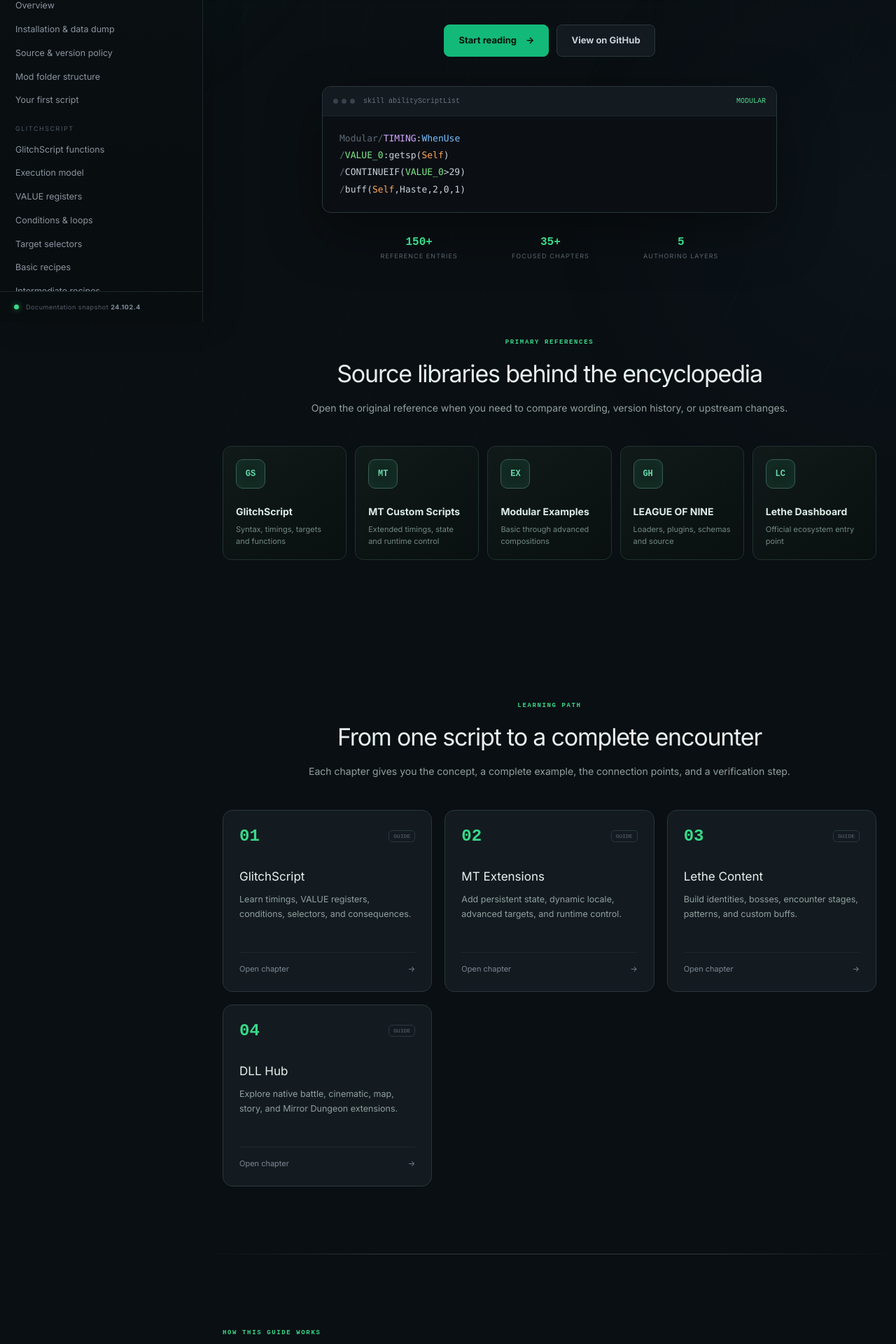
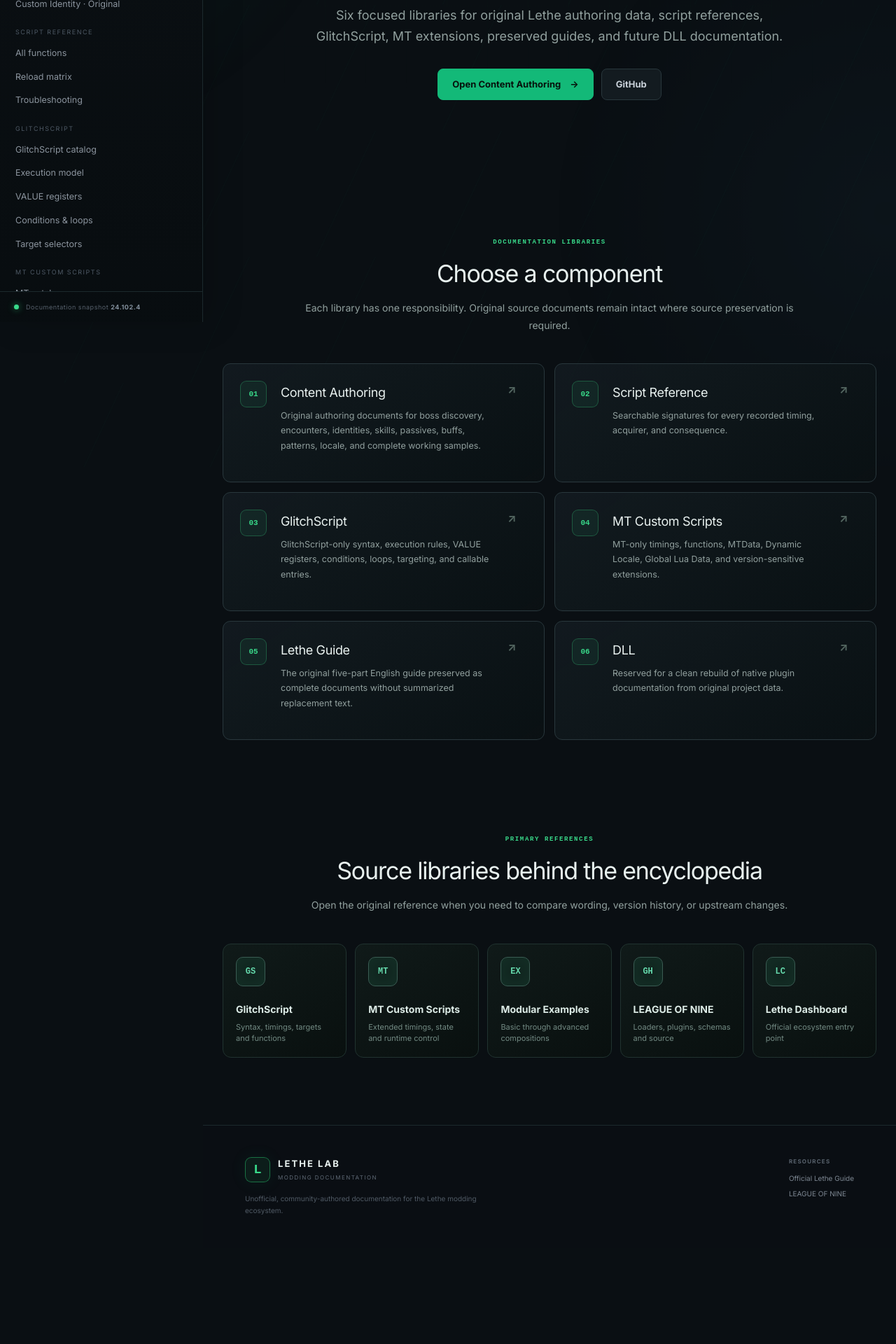
Before and after one commit to AIGhostWriter/limbus-modding-guide, a React (Vite) app: page / in a window 1280 px wide. Shown: the part 340-2260 px from the top of the page at 70% size. After the commit the page ends 2123 px from the top, so only its background shows below. Built offline with nearby package versions, Linux system fonts and the light colour scheme.

Commit message:
Rebuild site around six documentation libraries

```diff
--- a/src/App.tsx
+++ b/src/App.tsx
@@ -34,21 +34,25 @@ function Sidebar({ open, close }: { open: boolean; close: () => void }) {
 
 function Home() {
   const cards = [
-    ['01','GlitchScript','Learn timings, VALUE registers, conditions, selectors, and consequences.','/docs/glitch/structure'],
-    ['02','MT Extensions','Add persistent state, dynamic locale, advanced targets, and runtime control.','/docs/mt/overview'],
-    ['03','Lethe Content','Build identities, bosses, encounter stages, patterns, and custom buffs.','/docs/content/encounter'],
-    ['04','DLL Hub','Explore native battle, cinematic, map, story, and Mirror Dungeon extensions.','/docs/dll'],
+    ['01','Content Authoring','Original authoring documents for boss discovery, encounters, identities, skills, passives, buffs, patterns, locale, and complete working samples.','/docs/original/chapter-1'],
+    ['02','Script Reference','Searchable signatures for every recorded timing, acquirer, and consequence.','/docs/reference/functions'],
+    ['03','GlitchScript','GlitchScript-only syntax, execution rules, VALUE registers, conditions, loops, targeting, and callable entries.','/docs/reference/glitch'],
+    ['04','MT Custom Scripts','MT-only timings, functions, MTData, Dynamic Locale, Global Lua Data, and version-sensitive extensions.','/docs/reference/mt'],
+    ['05','Lethe Guide','The original five-part English guide preserved as complete documents without summarized replacement text.','/docs/original/chapter-1'],
+    ['06','DLL','Reserved for a clean rebuild of native plugin documentation from original project data.','/docs/dll'],
   ]
   return <div className="home">
     <section className="hero">
       <div className="hero-grid" /><div className="hero-glow" />
       <div className="hero-inner">
         <h1><span>Lethe</span><br />Guide</h1>
-        <p>A complete, searchable encyclopedia for Limbus Company data authoring, Modular scripting, encounters, assets, and native plugins.</p>
-        <div className="hero-actions"><Link className="button primary" to="/docs/overview">Start reading <span>→</span></Link><a className="button secondary" href="https://github.com/AIGhostWriter/limbus-modding-guide" target="_blank" rel="noreferrer">View on GitHub</a></div>
-        <div className="quick-code"><div className="code-top"><span><i /><i /><i /></span><b>skill abilityScriptList</b><em>MODULAR</em></div><pre><code><span className="c-dim">Modular/</span><span className="c-purple">TIMING</span>:<span className="c-blue">WhenUse</span><br /><span className="c-dim">/</span><span className="c-green">VALUE_0</span>:getsp(<span className="c-orange">Self</span>)<br /><span className="c-dim">/</span>CONTINUEIF(<span className="c-green">VALUE_0</span>&gt;29)<br /><span className="c-dim">/</span>buff(<span className="c-orange">Self</span>,Haste,2,0,1)</code></pre></div>
-        <div className="hero-stats"><div><b>150+</b><span>reference entries</span></div><div><b>35+</b><span>focused chapters</span></div><div><b>5</b><span>authoring layers</span></div></div>
+        <p>Six focused libraries for original Lethe authoring data, script references, GlitchScript, MT extensions, preserved guides, and future DLL documentation.</p>
+        <div className="hero-actions"><Link className="button primary" to="/docs/original/chapter-1">Open Content Authoring <span>→</span></Link><a className="button secondary" href="https://github.com/AIGhostWriter/limbus-modding-guide" target="_blank" rel="noreferrer">GitHub</a></div>
       </div>
+    </section>
+    <section className="home-section component-index">
+      <div className="section-title"><span>DOCUMENTATION LIBRARIES</span><h2>Choose a component</h2><p>Each library has one responsibility. Original source documents remain intact where source preservation is required.</p></div>
+      <div className="hub-grid">{cards.map(([n,title,desc,to]) => <Link to={to} className="hub-card" key={n}><span>{n}</span><div><h3>{title}</h3><p>{desc}</p></div><b>↗</b></Link>)}</div>
     </section>
     <section className="home-section references">
       <div className="section-title"><span>PRIMARY REFERENCES</span><h2>Source libraries behind the encyclopedia</h2><p>Open the original reference when you need to compare wording, version history, or upstream changes.</p></div>
@@ -59,15 +63,6 @@ function Home() {
         <a href="https://github.com/LEAGUE-OF-NINE" target="_blank" rel="noreferrer"><i>GH</i><b>LEAGUE OF NINE</b><span>Loaders, plugins, schemas and source</span></a>
         <a href="https://lethelc.site/dashboard" target="_blank" rel="noreferrer"><i>LC</i><b>Lethe Dashboard</b><span>Official ecosystem entry point</span></a>
       </div>
-    </section>
-    <section className="home-section">
-      <div className="section-title"><span>LEARNING PATH</span><h2>From one script to a complete encounter</h2><p>Each chapter gives you the concept, a complete example, the connection points, and a verification step.</p></div>
-      <div className="path-grid">{cards.map(([n,title,desc,to]) => <Link to={to} className="path-card" key={n}><div className="path-top"><b>{n}</b><span>GUIDE</span></div><h3>{title}</h3><p>{desc}</p><footer>Open chapter <span>→</span></footer></Link>)}</div>
-    </section>
-    <div className="divider" />
-    <section className="home-section split">
-      <div><span className="eyebrow">HOW THIS GUIDE WORKS</span><h2>Documentation that follows the actual data graph.</h2><p>Official Lethe-style chapters explain the complete record chain. Code-first examples show where each script belongs and what to check when it fails.</p><ul className="check-list"><li>Complete JSON and Modular examples</li><li>Field-level explanations and ID contracts</li><li>Version and timing restrictions</li><li>Minimal probes for reliable debugging</li></ul></div>
-      <div className="stack-card"><div><span>01</span><b>Load</b><small>Did Lethe read the file?</small></div><div><span>02</span><b>Connect</b><small>Do all referenced IDs resolve?</small></div><div><span>03</span><b>Trigger</b><small>Does the timing fire for this owner?</small></div><div><span>04</span><b>Execute</b><small>Does the consequence accept this target?</small></div></div>
     </section>
     <Footer />
   </div>
@@ -106,21 +101,7 @@ function DocsRoute() {
     '/docs/original/chapter-4': ['Chapter 4', () => import('./content/lethe-guide/chapter4.md?raw').then(m=>m.default)],
     '/docs/original/identity': ['Custom Identity Guide', () => import('./content/lethe-guide/identity.md?raw').then(m=>m.default)],
   }
-  const dllDocuments: Record<string, [string, () => Promise<string>]> = {
-    '/docs/dll/animated-map-support': ['AnimatedMapSupport', () => import('./content/dll/animated-map.md?raw').then(m=>m.default)],
-    '/docs/dll/gif-map-support': ['GifMapSupport', () => import('./content/dll/gif-map.md?raw').then(m=>m.default)],
-    '/docs/dll/battle-cinematic-player': ['BattleCinematicPlayer', () => Promise.all([import('./content/dll/cinematic-readme.md?raw'),import('./content/dll/cinematic-native.md?raw'),import('./content/dll/cinematic-research.md?raw')]).then(ms=>ms.map(m=>m.default).join('\n\n---\n\n'))],
-    '/docs/dll/battle-message': ['BattleMessage', () => import('./content/dll/battle-message.md?raw').then(m=>m.default)],
-    '/docs/dll/fire-field-forcer': ['FireFieldForcer / AlphaStrike', () => Promise.all([import('./content/dll/fire-field.md?raw'),import('./content/dll/alpha-strike.md?raw')]).then(ms=>ms.map(m=>m.default).join('\n\n---\n\n'))],
-    '/docs/dll/skill-interrupter': ['SkillInterrupter', () => import('./content/dll/skill-interrupter.md?raw').then(m=>m.default)],
-    '/docs/dll/gwangyeoknansa': ['GwangYeokNansa', () => import('./content/dll/gwang.md?raw').then(m=>m.default)],
-    '/docs/dll/lyrics-override': ['LyricsOverride', () => import('./content/dll/lyrics.md?raw').then(m=>m.default)],
-    '/docs/dll/story-script-loader': ['StoryScriptLoader', () => import('./content/dll/story-loader.md?raw').then(m=>m.default)],
-    '/docs/dll/md-offline': ['MDOffline', () => Promise.all([import('./content/dll/md-plan.md?raw'),import('./content/dll/md-encounter.md?raw')]).then(ms=>ms.map(m=>m.default).join('\n\n---\n\n'))],
-    '/docs/dll/motions': ['Motions', () => import('./content/dll/motions.md?raw').then(m=>m.default)],
-  }
   if (originals[location.pathname]) return <AsyncMarkdownDocument label={originals[location.pathname][0]} loader={originals[location.pathname][1]} />
-  if (dllDocuments[location.pathname]) return <AsyncMarkdownDocument collection="DLL" label={dllDocuments[location.pathname][0]} loader={dllDocuments[location.pathname][1]} />
   if (location.pathname === '/docs/reference/glitch') return <FunctionCatalog key="glitch" lockedSource="glitch" title="GlitchScript catalog" />
   if (location.pathname === '/docs/reference/mt') return <FunctionCatalog key="mt" lockedSource="mt" title="MT Custom Scripts catalog" />
   if (location.pathname === '/docs/reference/functions') return <FunctionCatalog key="all" title="Complete function catalog" />
--- a/src/data/docs.ts
+++ b/src/data/docs.ts
@@ -2,14 +2,12 @@ export type DocSection = { title: string; body: string; code?: string; language?
 export type DocPage = { title: string; kicker: string; summary: string; sections: DocSection[] }
 
 export const navGroups: { label: string; items: [string, string][] }[] = [
-  { label: 'SCRIPT REFERENCE', items: [['GlitchScript catalog','/docs/reference/glitch'],['MT Custom Scripts catalog','/docs/reference/mt'],['All functions','/docs/reference/functions']] },
-  { label: 'START HERE', items: [['Overview','/docs/overview'],['Installation & data dump','/docs/install'],['Source & version policy','/docs/sources'],['Mod folder structure','/docs/file-structure'],['Your first script','/docs/first-script']] },
-  { label: 'GLITCHSCRIPT', items: [['GlitchScript functions','/docs/reference/glitch'],['Execution model','/docs/glitch/structure'],['VALUE registers','/docs/glitch/values'],['Conditions & loops','/docs/glitch/conditions'],['Target selectors','/docs/glitch/targeting'],['Basic recipes','/docs/recipes/basic'],['Intermediate recipes','/docs/recipes/intermediate'],['Advanced recipes','/docs/recipes/advanced']] },
-  { label: 'MT CUSTOM SCRIPTS', items: [['MT functions & timings','/docs/reference/mt'],['MT extensions','/docs/mt/overview'],['MTData','/docs/mt/data'],['Dynamic Locale','/docs/mt/locale'],['Global Lua Data','/docs/mt/lua'],['Reload requirements','/docs/reference/reload']] },
-  { label: 'CONTENT AUTHORING', items: [['Identity skills','/docs/content/skills'],['Passives','/docs/content/passives'],['E.G.O. integration','/docs/content/ego'],['Localization','/docs/content/locale'],['Boss unit & part','/docs/content/boss'],['Pattern design','/docs/content/patterns'],['Encounter stage','/docs/content/encounter'],['Custom buffs','/docs/content/buffs'],['Maps & stories','/docs/content/maps-stories'],['Motions, VFX & SFX','/docs/content/motions']] },
-  { label: 'ORIGINAL LETHE GUIDE', items: [['01 · Finding boss data','/docs/original/chapter-1'],['02 · Creating an encounter','/docs/original/chapter-2'],['03 · Advanced Lua','/docs/original/chapter-3'],['04 · Soji Abi boss','/docs/original/chapter-4'],['Custom Identity guide','/docs/original/identity']] },
-  { label: 'DLL', items: [['DLL index','/docs/dll'],['AnimatedMapSupport','/docs/dll/animated-map-support'],['GifMapSupport','/docs/dll/gif-map-support'],['BattleCinematicPlayer','/docs/dll/battle-cinematic-player'],['BattleMessage','/docs/dll/battle-message'],['FireFieldForcer / AlphaStrike','/docs/dll/fire-field-forcer'],['SkillInterrupter','/docs/dll/skill-interrupter'],['GwangYeokNansa','/docs/dll/gwangyeoknansa'],['LyricsOverride','/docs/dll/lyrics-override'],['StoryScriptLoader','/docs/dll/story-script-loader'],['MDOffline','/docs/dll/md-offline'],['Motions','/docs/dll/motions'],['Build & deployment','/docs/dll/build']] },
-  { label: 'REFERENCE', items: [['All function catalog','/docs/reference/functions'],['Reload matrix','/docs/reference/reload'],['Troubleshooting','/docs/reference/troubleshooting']] },
+  { label: 'CONTENT AUTHORING', items: [['Boss data discovery · Original','/docs/original/chapter-1'],['Encounter authoring · Original','/docs/original/chapter-2'],['Advanced Lua · Original','/docs/original/chapter-3'],['Complete boss sample · Original','/docs/original/chapter-4'],['Custom Identity · Original','/docs/original/identity']] },
+  { label: 'SCRIPT REFERENCE', items: [['All functions','/docs/reference/functions'],['Reload matrix','/docs/reference/reload'],['Troubleshooting','/docs/reference/troubleshooting']] },
+  { label: 'GLITCHSCRIPT', items: [['GlitchScript catalog','/docs/reference/glitch'],['Execution model','/docs/glitch/structure'],['VALUE registers','/docs/glitch/values'],['Conditions & loops','/docs/glitch/conditions'],['Target selectors','/docs/glitch/targeting']] },
+  { label: 'MT CUSTOM SCRIPTS', items: [['MT catalog','/docs/reference/mt'],['MT extensions','/docs/mt/overview'],['MTData','/docs/mt/data'],['Dynamic Locale','/docs/mt/locale'],['Global Lua Data','/docs/mt/lua']] },
+  { label: 'LETHE GUIDE', items: [['Chapter 1 · Boss data','/docs/original/chapter-1'],['Chapter 2 · Encounter','/docs/original/chapter-2'],['Chapter 3 · Lua','/docs/original/chapter-3'],['Chapter 4 · Soji Abi','/docs/original/chapter-4'],['Custom Identity','/docs/original/identity']] },
+  { label: 'DLL', items: [['DLL','/docs/dll']] },
 ]
 
 export const docs: Record<string, DocPage> = {
@@ -382,13 +380,9 @@ Modular/TIMING:WhenUse/dlactivatepath(1)` },
     ],
   },
   '/docs/dll': {
-    title: 'DLL plugin hub', kicker: 'DLL HUB',
-    summary: 'A catalog of native extensions found in the local development workspace, separated by purpose and documented by runtime responsibility.',
-    sections: [
-      { title: 'Use a DLL last', body: 'Choose a DLL when JSON, Modular scripts, MT extensions, and Lua cannot access the required engine lifecycle or presentation API. Native patches carry game-version and mod-conflict risk.' },
-      { title: 'Documentation standard', body: 'Every plugin page records purpose, visible result, requirements, configuration, patch targets, runtime flow, build path, verification logs, conflicts, limitations, and rollback.' },
-      { title: 'Stability labels', body: 'Stable means a repeatable user workflow exists. Development means the main path works but coverage is incomplete. Research means the documents describe investigation or observed call flow rather than a supported release.' },
-    ],
+    title: 'DLL', kicker: 'DLL',
+    summary: 'DLL documentation has been cleared and will be rebuilt from the original project data.',
+    sections: [],
   },
   '/docs/dll/battle': {
     title: 'Battle and skill plugins', kicker: 'DLL HUB',
```
Also changed, not shown: src/index.css.
